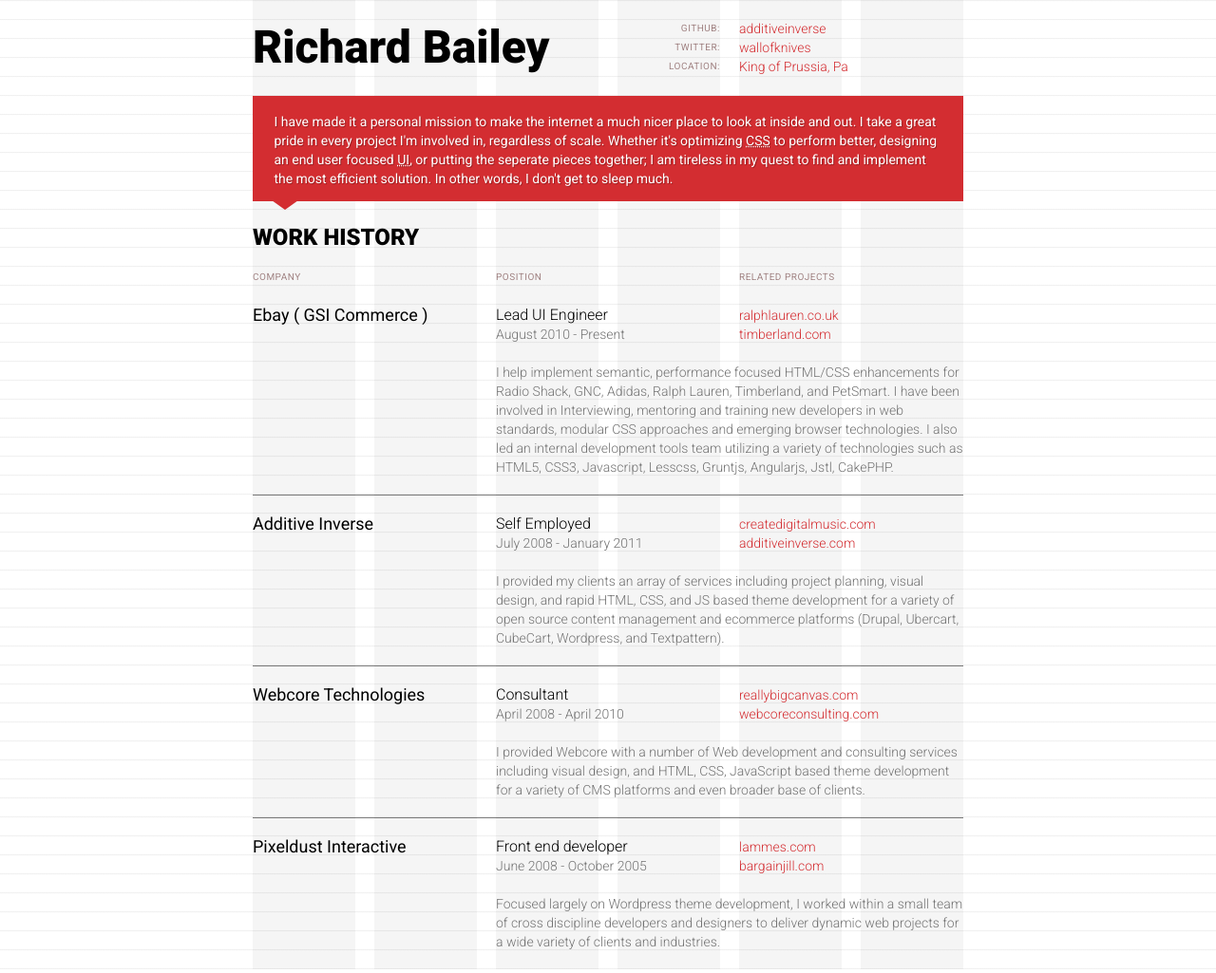
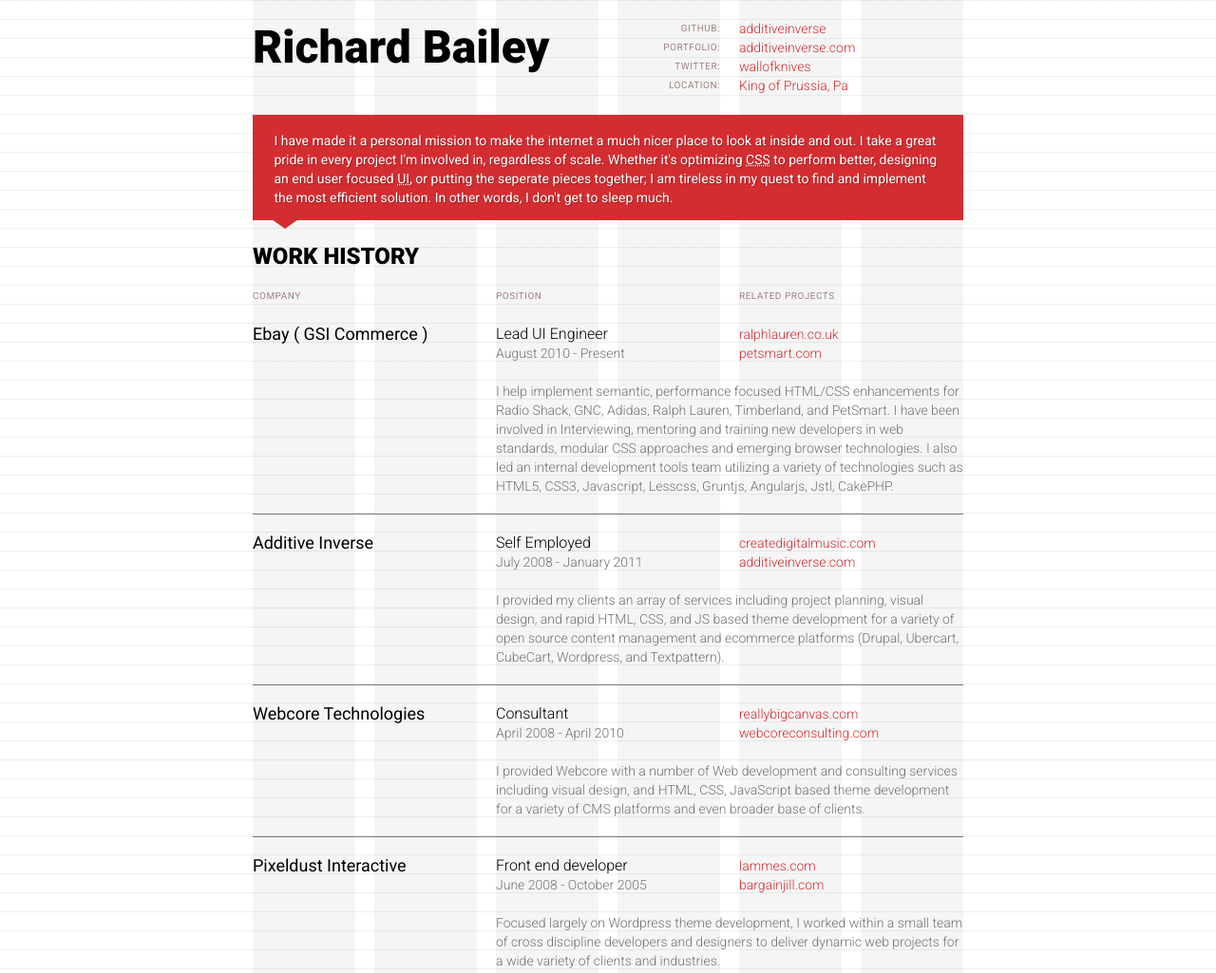
Before and after one commit to additiveinverse/resume, a plain HTML site: page index.html in a window 1280 px wide. Shown: the top 1025 px of the page at 95% size. Drawn offline with nearby package versions, Linux system fonts and the light colour scheme.

Commit message:
Update index.html
swapping out project names and adding a portfolio link

```diff
--- a/index.html
+++ b/index.html
@@ -187,6 +187,11 @@ body {
 		<dd class="cl z g2 itm val val-github">
 			<a class="lnk lnk-github" href="https://github.com/additiveinverse/">additiveinverse</a>
 		</dd>
+		<dt class="cl a g1 itm nfo nfo-contact">Portfolio</dt>
+		<dd class="cl z g2 itm val val-portfolio">
+			<a class="lnk lnk-portfolio" href="http://www.additiveinverse.com">additiveinverse.com</a>
+		</dd>
+
 		<dt class="cl a g1 itm nfo nfo-contact">twitter</dt>
 		<dd class="cl z g2 itm val val-twitter">
 			<a class="lnk lnk-contact" href="http://www.twitter.com/wallofknives">wallofknives</a>
@@ -254,7 +259,7 @@ my.timeline =
 			,	"position" : "Lead UI Engineer"
 			,	"start" : "August 2010"
 			,	"end" : "Present"
-			,	"projects" : [ "ralphlauren.co.uk",  "timberland.com" ]
+			,	"projects" : [ "ralphlauren.co.uk",  "petsmart.com" ]
 			,	"description" : "I help implement semantic, performance focused HTML/CSS enhancements for Radio Shack, GNC, Adidas, Ralph Lauren, Timberland, and PetSmart. I have been involved in Interviewing, mentoring and training new developers in web standards, modular CSS approaches and emerging browser technologies. I also led an internal development tools team utilizing a variety of technologies such as HTML5, CSS3, Javascript, Lesscss, Gruntjs, Angularjs, Jstl, CakePHP."
 			}
 		,	{	"company" : "Additive Inverse"
```
